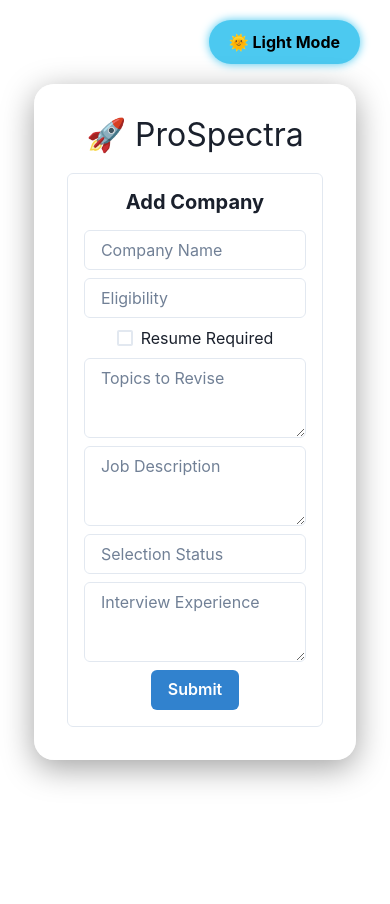
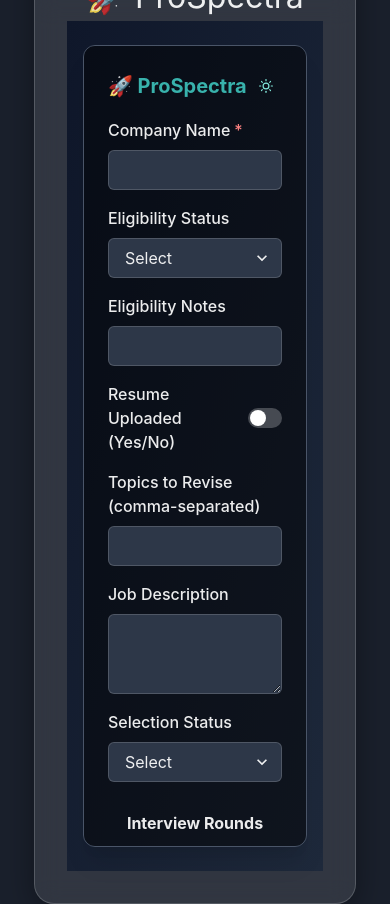
Before and after one commit to Ansh4507/Pro-Spectra, a React (Vite) app in the folder frontend/: page / in a window 390 px wide. Before the commit the page ends 844 px from the top, so only its background shows below. Built offline with nearby package versions, Linux system fonts and the light colour scheme.

Commit message:
Add vibrant ProSpectra header with gradient and responsiveness

```diff
--- a/frontend/package.json
+++ b/frontend/package.json
@@ -11,9 +11,9 @@
       },
       "dependencies": {
             "@chakra-ui/icons": "^2.1.1",
-        "@chakra-ui/react": "^2.8.2",
-        "@emotion/react": "^11.11.1",
-        "@emotion/styled": "^11.11.0",
+            "@chakra-ui/react": "^2.10.9",
+            "@emotion/react": "^11.14.0",
+            "@emotion/styled": "^11.14.1",
             "axios": "^1.10.0",
             "framer-motion": "^6.5.1",
             "react": "^18.2.0",
--- a/frontend/src/App.jsx
+++ b/frontend/src/App.jsx
@@ -14,7 +14,6 @@
   return (
     <div className="page-wrapper">
       <div className="theme-toggle">
-        <button onClick={toggleTheme}>{isDarkMode ? '🌞 Light Mode' : '🌙 Dark Mode'}</button>
       </div>
 
       <div className="glass-container">
--- a/frontend/src/components/CompanyForm.jsx
+++ b/frontend/src/components/CompanyForm.jsx
@@ -1,297 +1,205 @@
 import React, { useState } from 'react';
-import axios from 'axios';
-import { Box, Button, Input, Textarea, Checkbox, Heading } from '@chakra-ui/react';
+import {
+  Box,
+  Button,
+  FormControl,
+  FormLabel,
+  Input,
+  Select,
+  Textarea,
+  VStack,
+  Heading,
+  useColorMode,
+  useColorModeValue,
+  IconButton,
+  Flex,
+  Switch,
+} from '@chakra-ui/react';
+import { MoonIcon, SunIcon } from '@chakra-ui/icons';
 
 const CompanyForm = () => {
+  const { colorMode, toggleColorMode } = useColorMode();
+  const formBg = useColorModeValue('whiteAlpha.900', 'blackAlpha.600');
+  const inputBg = useColorModeValue('white', 'gray.700');
+  const borderColor = useColorModeValue('gray.300', 'gray.600');
+
   const [formData, setFormData] = useState({
-    name: '',
-    eligibility: '',
-    resumeRequired: false,
-    topicsToRevise: '',
-    jobDescription: '',
+    companyName: '',
+    eligibilityStatus: '',
+    eligibilityNotes: '',
+    resumeUploaded: false,
+    topics: '',
+    description: '',
     selectionStatus: '',
-    interviewExperience: ''
+    rounds: [],
+    roundName: '',
+    roundQuestions: '',
   });
 
   const handleChange = (e) => {
     const { name, value, type, checked } = e.target;
-    setFormData(prev => ({
+    setFormData((prev) => ({
       ...prev,
-      [name]: type === 'checkbox' ? checked : value
+      [name]: type === 'checkbox' ? checked : value,
     }));
   };
 
-  const handleSubmit = async (e) => {
-    e.preventDefault();
-    try {
-      await axios.post('http://localhost:5000/api/companies', formData);
-      alert('Company saved!');
-      setFormData({
-        name: '',
-        eligibility: '',
-        resumeRequired: false,
-        topicsToRevise: '',
-        jobDescription: '',
-        selectionStatus: '',
-        interviewExperience: ''
-      });
-    } catch (err) {
-      console.error('AxiosError:', err);
-      alert('Error: Could not save company');
+  const handleRoundAdd = () => {
+    if (formData.roundName && formData.roundQuestions) {
+      setFormData((prev) => ({
+        ...prev,
+        rounds: [...prev.rounds, { name: prev.roundName, questions: prev.roundQuestions }],
+        roundName: '',
+        roundQuestions: '',
+      }));
     }
   };
 
   return (
-    <Box maxW="md" mx="auto" mt={5} p={4} borderWidth={1} borderRadius="md">
-      <Heading size="md" mb={4}>Add Company</Heading>
-      <form onSubmit={handleSubmit}>
-        <Input placeholder="Company Name" name="name" value={formData.name} onChange={handleChange} mb={2} />
-        <Input placeholder="Eligibility" name="eligibility" value={formData.eligibility} onChange={handleChange} mb={2} />
-        <Checkbox name="resumeRequired" isChecked={formData.resumeRequired} onChange={handleChange} mb={2}>
-          Resume Required
-        </Checkbox>
-        <Textarea placeholder="Topics to Revise" name="topicsToRevise" value={formData.topicsToRevise} onChange={handleChange} mb={2} />
-        <Textarea placeholder="Job Description" name="jobDescription" value={formData.jobDescription} onChange={handleChange} mb={2} />
-        <Input placeholder="Selection Status" name="selectionStatus" value={formData.selectionStatus} onChange={handleChange} mb={2} />
-        <Textarea placeholder="Interview Experience" name="interviewExperience" value={formData.interviewExperience} onChange={handleChange} mb={2} />
-        <Button type="submit" colorScheme="blue">Submit</Button>
-      </form>
+    <Box
+      minH="100vh"
+      bgGradient="linear(to-br, #0f172a, #1e293b)"
+      display="flex"
+      justifyContent="center"
+      alignItems="center"
+      px={4}
+      py={6}
+    >
+      <Box
+        w={['100%', '90%', '500px']}
+        bg={formBg}
+        border="1px solid"
+        borderColor={borderColor}
+        boxShadow="xl"
+        borderRadius="xl"
+        p={6}
+        overflowY="auto"
+        maxH="95vh"
+      >
+        <Flex justify="space-between" align="center" mb={4}>
+          <Heading size="md" color="teal.400">🚀 ProSpectra</Heading>
+          <IconButton
+            size="sm"
+            onClick={toggleColorMode}
+            icon={colorMode === 'light' ? <MoonIcon /> : <SunIcon />}
+            aria-label="Toggle mode"
+            variant="ghost"
+            colorScheme="teal"
+          />
+        </Flex>
+
+        <VStack spacing={4}>
+          <FormControl isRequired>
+            <FormLabel>Company Name</FormLabel>
+            <Input
+              name="companyName"
+              bg={inputBg}
+              value={formData.companyName}
+              onChange={handleChange}
+            />
+          </FormControl>
+
+          <FormControl>
+            <FormLabel>Eligibility Status</FormLabel>
+            <Select
+              name="eligibilityStatus"
+              bg={inputBg}
+              value={formData.eligibilityStatus}
+              onChange={handleChange}
+            >
+              <option value="">Select</option>
+              <option value="Eligible">Eligible</option>
+              <option value="Not Eligible">Not Eligible</option>
+              <option value="Check Later">Check Later</option>
+            </Select>
+          </FormControl>
+
+          <FormControl>
+            <FormLabel>Eligibility Notes</FormLabel>
+            <Input
+              name="eligibilityNotes"
+              bg={inputBg}
+              value={formData.eligibilityNotes}
+              onChange={handleChange}
+            />
+          </FormControl>
+
+          <FormControl display="flex" alignItems="center">
+            <FormLabel mb="0">Resume Uploaded (Yes/No)</FormLabel>
+            <Switch
+              name="resumeUploaded"
+              isChecked={formData.resumeUploaded}
+              onChange={handleChange}
+              colorScheme="green"
+            />
+          </FormControl>
+
+          <FormControl>
+            <FormLabel>Topics to Revise (comma-separated)</FormLabel>
+            <Input
+              name="topics"
+              bg={inputBg}
+              value={formData.topics}
+              onChange={handleChange}
+            />
+          </FormControl>
+
+          <FormControl>
+            <FormLabel>Job Description</FormLabel>
+            <Textarea
+              name="description"
+              bg={inputBg}
+              value={formData.description}
+              onChange={handleChange}
+            />
+          </FormControl>
+
+          <FormControl>
+            <FormLabel>Selection Status</FormLabel>
+            <Select
+              name="selectionStatus"
+              bg={inputBg}
+              value={formData.selectionStatus}
+              onChange={handleChange}
+            >
+              <option value="">Select</option>
+              <option value="Applied">Applied</option>
+              <option value="Interviewing">Interviewing</option>
+              <option value="Selected">Selected</option>
+              <option value="Rejected">Rejected</option>
+            </Select>
+          </FormControl>
+
+          <Heading size="sm" mt={4}>Interview Rounds</Heading>
+          <Flex gap={2} w="100%" flexWrap="wrap">
+            <Input
+              name="roundName"
+              placeholder="Round Name"
+              bg={inputBg}
+              value={formData.roundName}
+              onChange={handleChange}
+              flex="1"
+            />
+            <Input
+              name="roundQuestions"
+              placeholder="Questions (comma-separated)"
+              bg={inputBg}
+              value={formData.roundQuestions}
+              onChange={handleChange}
+              flex="2"
+            />
+            <Button onClick={handleRoundAdd} colorScheme="teal" minW="80px">
+              Add
+            </Button>
+          </Flex>
+
+          <Button mt={4} colorScheme="blue" w="full">
+            Add Company
+          </Button>
+        </VStack>
+      </Box>
     </Box>
   );
 };
 
 export default CompanyForm;
-//import React, { useState, useEffect } from 'react';
-// import {
-//     Box,
-//     FormControl,
-//     FormLabel,
-//     Input,
-//     Textarea,
-//     Select,
-//     Button,
-//     VStack,
-//     Heading,
-//     Flex,
-//     Text,
-//     IconButton,
-//     useToast,
-// } from '@chakra-ui/react';
-// import { CloseIcon } from '@chakra-ui/icons';
-// import axios from 'axios';
-
-// function CompanyForm({ company, onCancel }) {
-//     const toast = useToast();
-
-//     const [formData, setFormData] = useState({
-//         name: '',
-//         eligibilityStatus: 'Check Later',
-//         eligibilityNotes: '',
-//         resumeUploaded: '',
-//         topicsToRevise: [],
-//         jobDescription: '',
-//         selectionStatus: 'Applied',
-//         rounds: [],
-//     });
-//     const [newRoundName, setNewRoundName] = useState('');
-//     const [newRoundQuestions, setNewRoundQuestions] = useState('');
-
-//     useEffect(() => {
-//         if (company) {
-//             setFormData({
-//                 name: company.name || '',
-//                 eligibilityStatus: company.eligibility?.status || 'Check Later',
-//                 eligibilityNotes: company.eligibility?.notes || '',
-//                 resumeUploaded: company.resumeUploaded || '',
-//                 topicsToRevise: company.topicsToRevise || [],
-//                 jobDescription: company.jobDescription || '',
-//                 selectionStatus: company.selectionStatus?.status || 'Applied',
-//                 rounds: company.selectionStatus?.rounds || [],
-//             });
-//         }
-//     }, [company]);
-
-//     const handleChange = (e) => {
-//         const { name, value } = e.target;
-//         setFormData((prev) => ({
-//             ...prev,
-//             [name]: value,
-//         }));
-//     };
-
-//     const handleTopicsChange = (e) => {
-//         setFormData((prev) => ({
-//             ...prev,
-//             topicsToRevise: e.target.value.split(',').map((topic) => topic.trim()),
-//         }));
-//     };
-
-//     const addRound = () => {
-//         if (newRoundName.trim() !== '') {
-//             setFormData((prev) => ({
-//                 ...prev,
-//                 rounds: [
-//                     ...prev.rounds,
-//                     {
-//                         roundName: newRoundName.trim(),
-//                         questionsAsked: newRoundQuestions.split(',').map(q => q.trim()).filter(q => q !== ''),
-//                         feedback: '',
-//                         date: new Date().toISOString(),
-//                     },
-//                 ],
-//             }));
-//             setNewRoundName('');
-//             setNewRoundQuestions('');
-//         }
-//     };
-
-//     const removeRound = (index) => {
-//         setFormData((prev) => ({
-//             ...prev,
-//             rounds: prev.rounds.filter((_, i) => i !== index),
-//         }));
-//     };
-
-//     const handleSubmit = async (e) => {
-//         e.preventDefault();
-
-//         const payload = {
-//             name: formData.name,
-//             eligibility: {
-//                 status: formData.eligibilityStatus,
-//                 notes: formData.eligibilityNotes,
-//             },
-//             resumeUploaded: formData.resumeUploaded,
-//             topicsToRevise: formData.topicsToRevise,
-//             jobDescription: formData.jobDescription,
-//             selectionStatus: {
-//                 status: formData.selectionStatus,
-//                 rounds: formData.rounds,
-//             },
-//         };
-
-//         try {
-//             const res = await axios.post("http://localhost:5000/api/companies", payload);
-//             toast({
-//                 title: 'Company saved!',
-//                 status: 'success',
-//                 duration: 3000,
-//                 isClosable: true,
-//             });
-//             console.log("Saved:", res.data);
-//         } catch (err) {
-//             toast({
-//                 title: 'Failed to save company.',
-//                 status: 'error',
-//                 duration: 3000,
-//                 isClosable: true,
-//             });
-//             console.error(err);
-//         }
-//     };
-
-//     return (
-//         <Box p={4} borderWidth="1px" borderRadius="lg" maxWidth="800px" mx="auto" my={4}>
-//             <Heading size="md" mb={4}>{company ? 'Edit Company' : 'Add New Company'}</Heading>
-//             <form onSubmit={handleSubmit}>
-//                 <VStack spacing={3}>
-//                     <FormControl isRequired>
-//                         <FormLabel>Company Name</FormLabel>
-//                         <Input name="name" value={formData.name} onChange={handleChange} />
-//                     </FormControl>
-
-//                     <FormControl>
-//                         <FormLabel>Eligibility Status</FormLabel>
-//                         <Select name="eligibilityStatus" value={formData.eligibilityStatus} onChange={handleChange}>
-//                             <option value="Eligible">Eligible</option>
-//                             <option value="Not Eligible">Not Eligible</option>
-//                             <option value="Check Later">Check Later</option>
-//                         </Select>
-//                     </FormControl>
-
-//                     <FormControl>
-//                         <FormLabel>Eligibility Notes</FormLabel>
-//                         <Input name="eligibilityNotes" value={formData.eligibilityNotes} onChange={handleChange} />
-//                     </FormControl>
-
-//                     <FormControl>
-//                         <FormLabel>Resume Uploaded</FormLabel>
-//                         <Input name="resumeUploaded" value={formData.resumeUploaded} onChange={handleChange} />
-//                     </FormControl>
-
-//                     <FormControl>
-//                         <FormLabel>Topics to Revise</FormLabel>
-//                         <Input name="topicsToRevise" value={formData.topicsToRevise.join(', ')} onChange={handleTopicsChange} />
-//                     </FormControl>
-
-//                     <FormControl>
-//                         <FormLabel>Job Description</FormLabel>
-//                         <Textarea name="jobDescription" value={formData.jobDescription} onChange={handleChange} rows={6} />
-//                     </FormControl>
-
-//                     <FormControl>
-//                         <FormLabel>Selection Status</FormLabel>
-//                         <Select name="selectionStatus" value={formData.selectionStatus} onChange={handleChange}>
-//                             <option value="Applied">Applied</option>
-//                             <option value="Interviewing">Interviewing</option>
-//                             <option value="Selected">Selected</option>
-//                             <option value="Not Selected">Not Selected</option>
-//                             <option value="Rejected">Rejected</option>
-//                             <option value="On Hold">On Hold</option>
-//                         </Select>
-//                     </FormControl>
-
-//                     <Box w="full">
-//                         <Heading size="sm" mb={2}>Interview Rounds</Heading>
-//                         {formData.rounds.map((round, index) => (
-//                             <Flex key={index} p={2} mb={2} borderWidth="1px" borderRadius="md" alignItems="center">
-//                                 <Box flex="1">
-//                                     <Text fontWeight="bold">{round.roundName}</Text>
-//                                     {round.questionsAsked.length > 0 && (
-//                                         <Text fontSize="sm">Q: {round.questionsAsked.join(', ')}</Text>
-//                                     )}
-//                                     <Text fontSize="xs" color="gray.500">Date: {new Date(round.date).toLocaleDateString()}</Text>
-//                                 </Box>
-//                                 <IconButton
-//                                     icon={<CloseIcon />}
-//                                     size="sm"
-//                                     colorScheme="red"
-//                                     onClick={() => removeRound(index)}
-//                                     ml={2}
-//                                 />
-//                             </Flex>
-//                         ))}
-//                         <Flex mt={2}>
-//                             <Input
-//                                 placeholder="Round Name (e.g., Technical 1)"
-//                                 value={newRoundName}
-//                                 onChange={(e) => setNewRoundName(e.target.value)}
-//                                 mr={2}
-//                             />
-//                             <Input
-//                                 placeholder="Questions Asked (comma-separated)"
-//                                 value={newRoundQuestions}
-//                                 onChange={(e) => setNewRoundQuestions(e.target.value)}
-//                                 mr={2}
-//                             />
-//                             <Button onClick={addRound} colorScheme="green">Add Round</Button>
-//                         </Flex>
-//                     </Box>
-
-//                     <Flex w="full" justifyContent="space-between" mt={4}>
-//                         <Button type="submit" colorScheme="blue">
-//                             {company ? 'Update Company' : 'Add Company'}
-//                         </Button>
-//                         {onCancel && (
-//                             <Button onClick={onCancel} colorScheme="gray">
-//                                 Cancel
-//                             </Button>
-//                         )}
-//                     </Flex>
-//                 </VStack>
-//             </form>
-//         </Box>
-//     );
-// }
-
-// export default CompanyForm;
--- /dev/null
+++ b/frontend/src/theme.js
@@ -0,0 +1,10 @@
+// src/theme.js
+import { extendTheme } from '@chakra-ui/react';
+
+const config = {
+  initialColorMode: 'dark',
+  useSystemColorMode: false,
+};
+
+const theme = extendTheme({ config });
+export default theme;
```
Also changed, not shown: frontend/src/main.jsx (+4 -6 lines), 1 other file (tests, documents, lock files or other folders). Lines whose indentation alone changed are shown as unchanged.
